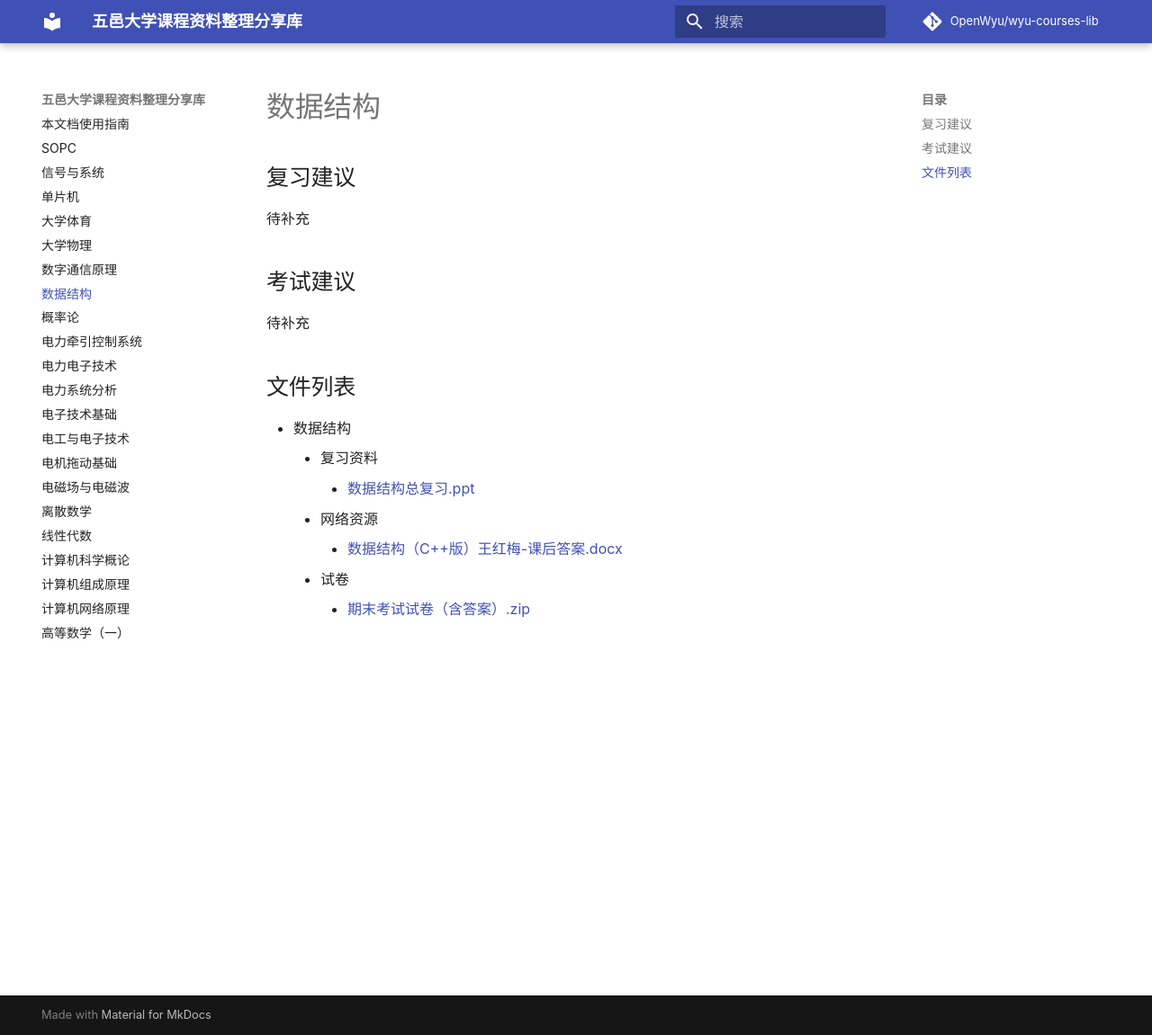
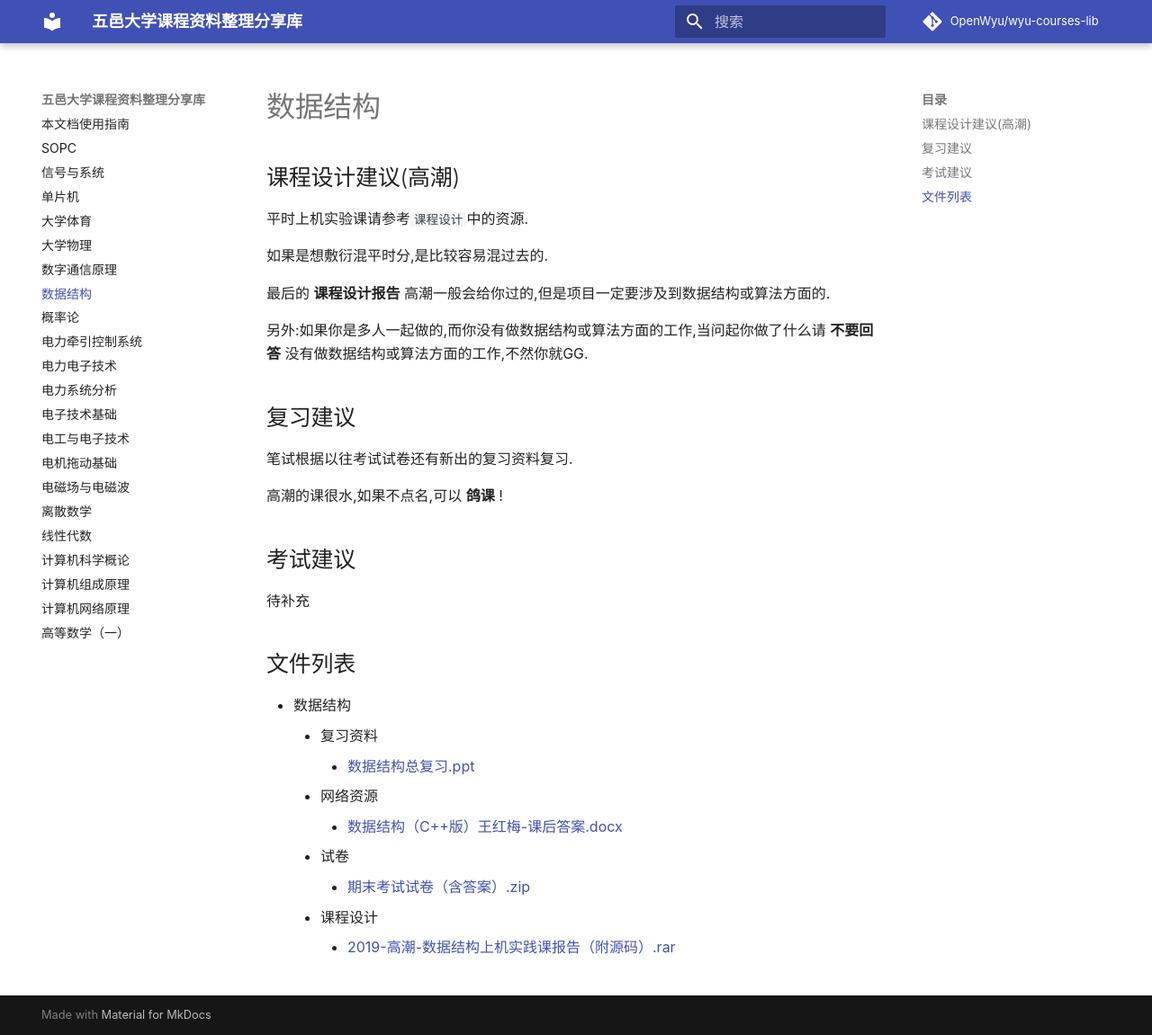
Before and after one commit to OpenWyu/wyu-courses-lib, an MkDocs documentation site: the page built from docs/数据结构.md, in a window 1280 px wide and 1151 px high. Shown: the whole window at 90% size. Built offline with MkDocs 1.6.1 and Material for MkDocs 9.7.7, drawn with Linux system fonts in a browser that asks for light colours; comment, search, counter and statistics services are not loaded.

Commit message:
2019-10-28

```diff
--- a/docs/数据结构.md
+++ b/docs/数据结构.md
@@ -1,8 +1,20 @@
 # 数据结构
+
+## 课程设计建议(高潮)
+
+平时上机实验课请参考`课程设计`中的资源.
+
+如果是想敷衍混平时分,是比较容易混过去的.
+
+最后的 **课程设计报告** 高潮一般会给你过的,但是项目一定要涉及到数据结构或算法方面的.
+
+另外:如果你是多人一起做的,而你没有做数据结构或算法方面的工作,当问起你做了什么请 **不要回答** 没有做数据结构或算法方面的工作,不然你就GG.
 
 ## 复习建议
 
-待补充
+笔试根据以往考试试卷还有新出的复习资料复习.
+
+高潮的课很水,如果不点名,可以 **鸽课** !
 
 ## 考试建议
 
@@ -17,3 +29,5 @@
         - [数据结构（C++版）王红梅-课后答案.docx](https://gitee.com/OpenWyu/wyu-courses-lib/raw/master/数据结构/网络资源/数据结构（C++版）王红梅-课后答案.docx)
     - 试卷
         - [期末考试试卷（含答案）.zip](https://gitee.com/OpenWyu/wyu-courses-lib/raw/master/数据结构/试卷/期末考试试卷（含答案）.zip)
+    - 课程设计
+        - [2019-高潮-数据结构上机实践课报告（附源码）.rar](https://gitee.com/OpenWyu/wyu-courses-lib/raw/master/数据结构/课程设计/2019-高潮-数据结构上机实践课报告（附源码）.rar)
```
